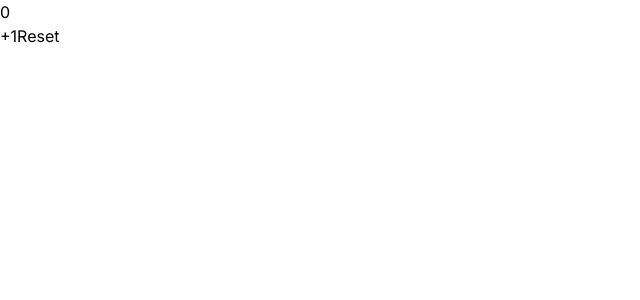
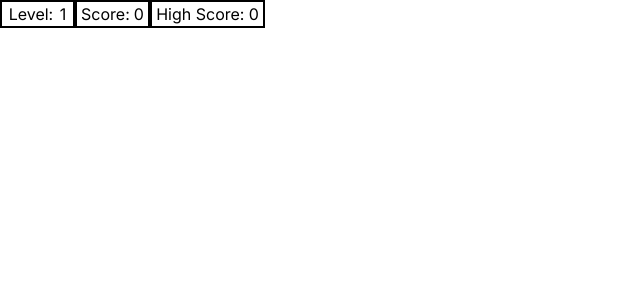
Before and after one commit to devin-hale/Code-Shuffle, a Next.js app: page / in a window 1280 px wide. Shown: the top 300 px of the page, without its empty margins (0-640 px from the left). Built offline with nearby package versions, Linux system fonts and the light colour scheme.

Commit message:
Scoreboard pulling data from redux store.

```diff
--- a/src/app/page.js
+++ b/src/app/page.js
@@ -1,8 +1,9 @@
 "use client";
 import { createContext } from "react";
-import Scoreboard from "@/scoreboard/scoreboard";
+import Scoreboard from "@/components/scoreboard";
 import store from "./store";
 import { Provider } from "react-redux";
+import "./globals.css";
 
 export default function Home() {
   return (
--- a/src/app/store.js
+++ b/src/app/store.js
@@ -1,5 +1,5 @@
 import { configureStore } from "@reduxjs/toolkit";
-import scoreSlice from "@/scoreboard/scoreSlice";
+import scoreSlice from "@/components/scoreSlice";
 
 export default configureStore({
   reducer: {
--- /dev/null
+++ b/src/components/scoreboard.js
@@ -0,0 +1,30 @@
+import { useState } from "react";
+import { useSelector } from "react-redux";
+
+const Scoreboard = () => {
+  const score = useSelector((state) => state.score.scoreSlice.value);
+  const highScore = useSelector((state) => state.score.highScoreSlice.value);
+  const level = useSelector((state) => state.score.levelSlice.value);
+
+  return (
+    <div className="flex flex-row">
+      <div className="border-solid border-[2px] border-black flex flex-nowrap justify-evenly align-middle w-[75px]">
+        <p>Level:</p>
+        <p>{level}</p>
+      </div>
+      <div
+        id="scoreBoardScore"
+        className="border-solid border-[2px] border-black flex flex-nowrap justify-evenly align-middle w-[75px]"
+      >
+        <p>Score:</p>
+        <p>{score}</p>
+      </div>
+      <div className="border-solid border-[2px] border-black flex flex-nowrap justify-evenly align-middle w-[115px]">
+        <p>High Score:</p>
+        <p>{highScore}</p>
+      </div>
+    </div>
+  );
+};
+
+export default Scoreboard;
--- a/src/scoreboard/scoreboard.js
+++ /dev/null
@@ -1,24 +0,0 @@
-import { Context } from "@/app/page";
-import { useContext } from "react";
-import { useState } from "react";
-import { useDispatch, useSelector } from "react-redux";
-import { scoreIncrement, scoreZero } from "@/scoreboard/scoreSlice";
-
-const Scoreboard = () => {
-  const score = useSelector((state) => state.score.scoreSlice.value);
-  const dispatch = useDispatch();
-
-  return (
-    <div>
-      <p>{score}</p>
-      <button type="button" onClick={() => dispatch(scoreIncrement())}>
-        +1
-      </button>
-      <button type="button" onClick={() => dispatch(scoreZero())}>
-        Reset
-      </button>
-    </div>
-  );
-};
-
-export default Scoreboard;
```
Also changed, not shown: src/components/scoreSlice.js (renamed from src/scoreboard/scoreSlice.js).
